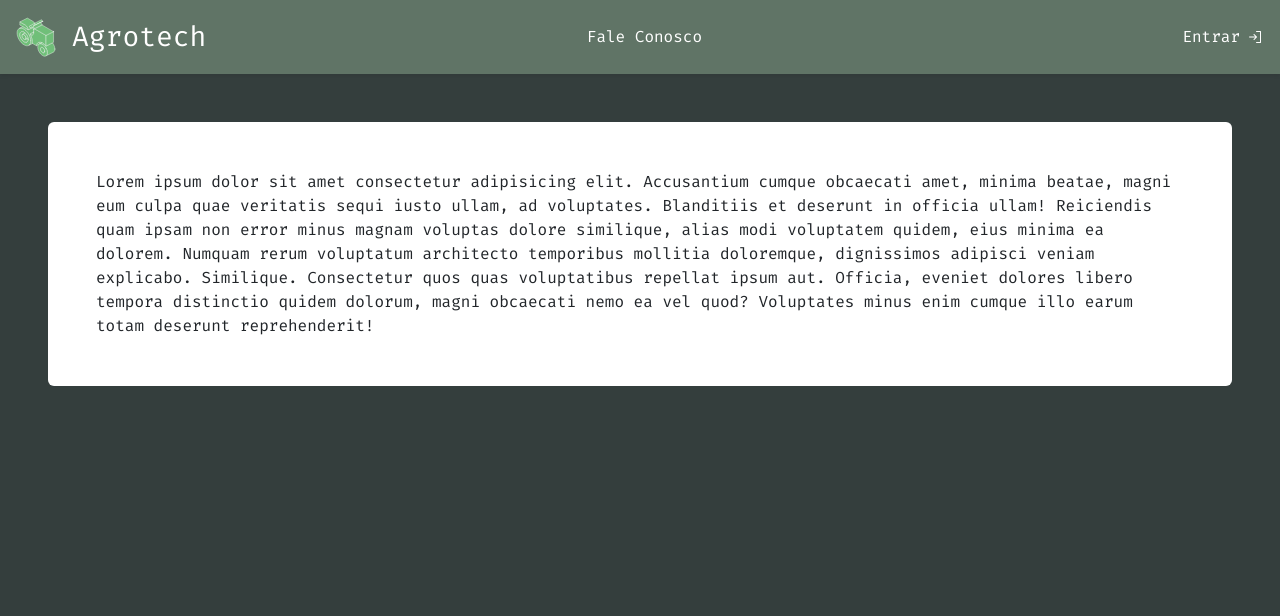
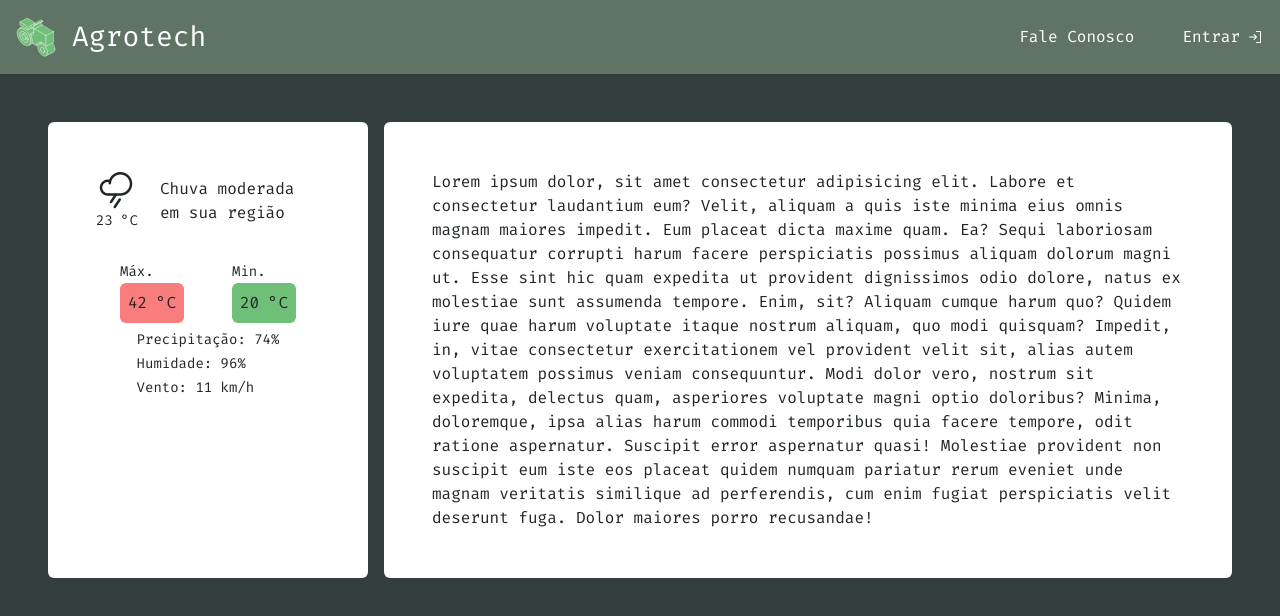
Before and after one commit to FIAP-1ESOR-2024-2/sprint3, a plain HTML site: page src/pages/index.html in a window 1280 px wide. Drawn offline with nearby package versions, Linux system fonts and the light colour scheme.

Commit message:
feat: Adiciona página inicial contento dados da temperatura atual e conteúdo relevante

```diff
--- a/src/pages/components/navbar.js
+++ b/src/pages/components/navbar.js
@@ -12,17 +12,14 @@ class Navbar extends HTMLElement {
                         </a>
                     </div>
 
-                    <!-- Navegação -->
-                    <div class="d-flex align-items-center" style="margin-right: 100px;">
+                    <div class="d-flex align-items-center">
+                        <!-- Fale Conosco -->
                         <ul class="list-unstyled m-0">
-                            <li class="nav-text">
+                            <li class="nav-text me-5">
                                 <a href="./contact.html" class="nav-text">Fale Conosco</a>
                             </li>
                         </ul>
-                    </div>
-
-                    <!-- Login -->
-                    <div class="d-flex align-items-center">
+                        <!-- Login -->
                         <a href="./login.html" class="d-flex align-items-center">
                             <span class="me-2 nav-text">Entrar</span>
                             <i class="ph ph-sign-in nav-text"></i>
--- a/src/pages/index.html
+++ b/src/pages/index.html
@@ -1,12 +1,14 @@
 <!DOCTYPE html>
 <html lang="pt-BR">
+
 <head>
     <meta charset="UTF-8">
     <meta name="viewport" content="width=device-width, initial-scale=1.0">
     <title>Agrotech</title>
     <link rel="icon" href="../assets/tree.png" type="image/x-icon">
     <!-- Bootstrap-->
-    <link href="https://cdn.jsdelivr.net/npm/bootstrap@5.3.3/dist/css/bootstrap.min.css" rel="stylesheet" integrity="sha384-QWTKZyjpPEjISv5WaRU9OFeRpok6YctnYmDr5pNlyT2bRjXh0JMhjY6hW+ALEwIH" crossorigin="anonymous">
+    <link href="https://cdn.jsdelivr.net/npm/bootstrap@5.3.3/dist/css/bootstrap.min.css" rel="stylesheet"
+        integrity="sha384-QWTKZyjpPEjISv5WaRU9OFeRpok6YctnYmDr5pNlyT2bRjXh0JMhjY6hW+ALEwIH" crossorigin="anonymous">
     <!-- Google Fonts   -->
     <link rel="preconnect" href="https://fonts.googleapis.com">
     <link rel="preconnect" href="https://fonts.gstatic.com" crossorigin>
@@ -23,16 +25,67 @@
     <nav-bar></nav-bar>
 
     <!-- Main -->
-    <div class="m-5">
+    <div class="m-5 d-flex gap-3">
         <!-- Content -->
+        <div class="p-5 bg-white rounded d-flex flex-column">
+            <!-- Descrição de tempo -->
+            <div class="d-flex align-items-center temp-info">
+                <div class="me-3 d-flex flex-column">
+                    <i class="me-2 ph ph-cloud-rain main-logo"></i>
+                    <small>23 °C</small>
+                </div>
+                <span>Chuva moderada em sua região</span>
+            </div>
+            <!-- Informação da temperatura -->
+            <div class="my-4 d-flex flex-column">
+                <!-- Máxima e mínima -->
+                <div class="d-flex flex-row justify-content-around">
+                    <!-- Temperatura máxima -->
+                    <div class="my-1">
+                        <small>Máx.</small>
+                        <div class="p-2 max-temp rounded">
+                            <span>42 °C</span>
+                        </div>
+                    </div>
+                    <!-- Temperatura mínima -->
+                    <div class="my-1">
+                        <small>Min.</small>
+                        <div class="p-2 min-temp rounded">
+                            <span>20 °C</span>
+                        </div>
+                    </div>
+                </div>
+                <!-- Informação geral -->
+                <div class="temp-info d-flex justify-content-center">
+                    <ul class="list-unstyled">
+                        <li>
+                            <small>Precipitação: 74%</small>
+                        </li>
+                        <li>
+                            <small>Humidade: 96%</small>
+                        </li>
+                        <li>
+                            <small>Vento: 11 km/h</small>
+                        </li>
+                    </ul>
+                </div>
+            </div>
+        </div>
         <div class="p-5 bg-white rounded">
-            Lorem ipsum dolor sit amet consectetur adipisicing elit. Accusantium cumque obcaecati amet, minima beatae, magni eum culpa quae veritatis sequi iusto ullam, ad voluptates. Blanditiis et deserunt in officia ullam!
-            Reiciendis quam ipsam non error minus magnam voluptas dolore similique, alias modi voluptatem quidem, eius minima ea dolorem. Numquam rerum voluptatum architecto temporibus mollitia doloremque, dignissimos adipisci veniam explicabo. Similique.
-            Consectetur quos quas voluptatibus repellat ipsum aut. Officia, eveniet dolores libero tempora distinctio quidem dolorum, magni obcaecati nemo ea vel quod? Voluptates minus enim cumque illo earum totam deserunt reprehenderit!
+            <span>
+                Lorem ipsum dolor, sit amet consectetur adipisicing elit. Labore et consectetur laudantium eum? Velit, aliquam a quis iste minima eius omnis magnam maiores impedit. Eum placeat dicta maxime quam. Ea?
+                Sequi laboriosam consequatur corrupti harum facere perspiciatis possimus aliquam dolorum magni ut. Esse sint hic quam expedita ut provident dignissimos odio dolore, natus ex molestiae sunt assumenda tempore. Enim, sit?
+                Aliquam cumque harum quo? Quidem iure quae harum voluptate itaque nostrum aliquam, quo modi quisquam? Impedit, in, vitae consectetur exercitationem vel provident velit sit, alias autem voluptatem possimus veniam consequuntur.
+                Modi dolor vero, nostrum sit expedita, delectus quam, asperiores voluptate magni optio doloribus? Minima, doloremque, ipsa alias harum commodi temporibus quia facere tempore, odit ratione aspernatur. Suscipit error aspernatur quasi!
+                Molestiae provident non suscipit eum iste eos placeat quidem numquam pariatur rerum eveniet unde magnam veritatis similique ad perferendis, cum enim fugiat perspiciatis velit deserunt fuga. Dolor maiores porro recusandae!
+            </span>
         </div>
     </div>
 
     <!-- Bootstrap-->
-    <script src="https://cdn.jsdelivr.net/npm/bootstrap@5.3.3/dist/js/bootstrap.bundle.min.js" integrity="sha384-YvpcrYf0tY3lHB60NNkmXc5s9fDVZLESaAA55NDzOxhy9GkcIdslK1eN7N6jIeHz" crossorigin="anonymous"></script>
+    <script src="https://cdn.jsdelivr.net/npm/bootstrap@5.3.3/dist/js/bootstrap.bundle.min.js"
+        integrity="sha384-YvpcrYf0tY3lHB60NNkmXc5s9fDVZLESaAA55NDzOxhy9GkcIdslK1eN7N6jIeHz"
+        crossorigin="anonymous"></script>
 </body>
+
 </html>
--- a/src/styles/global.css
+++ b/src/styles/global.css
@@ -23,3 +23,17 @@ a {
 .nav-text {
     color: #FFFFFF;
 }
+
+.max-temp {
+    background-color: #FA7D7D;
+    max-width: 4rem;
+}
+
+.min-temp {
+    background-color: #70BF79;
+    max-width: 4rem;
+}
+
+.temp-info {
+    min-width: 14rem;
+}
```
